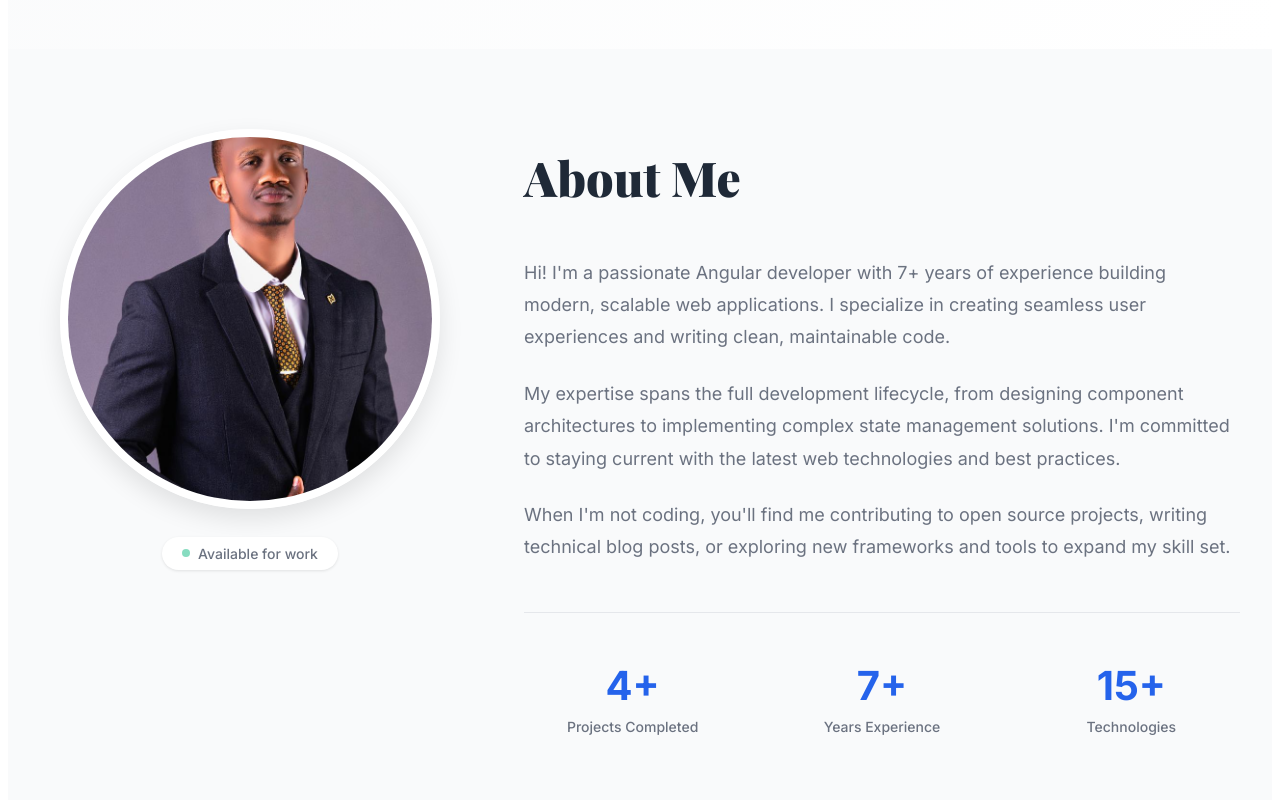
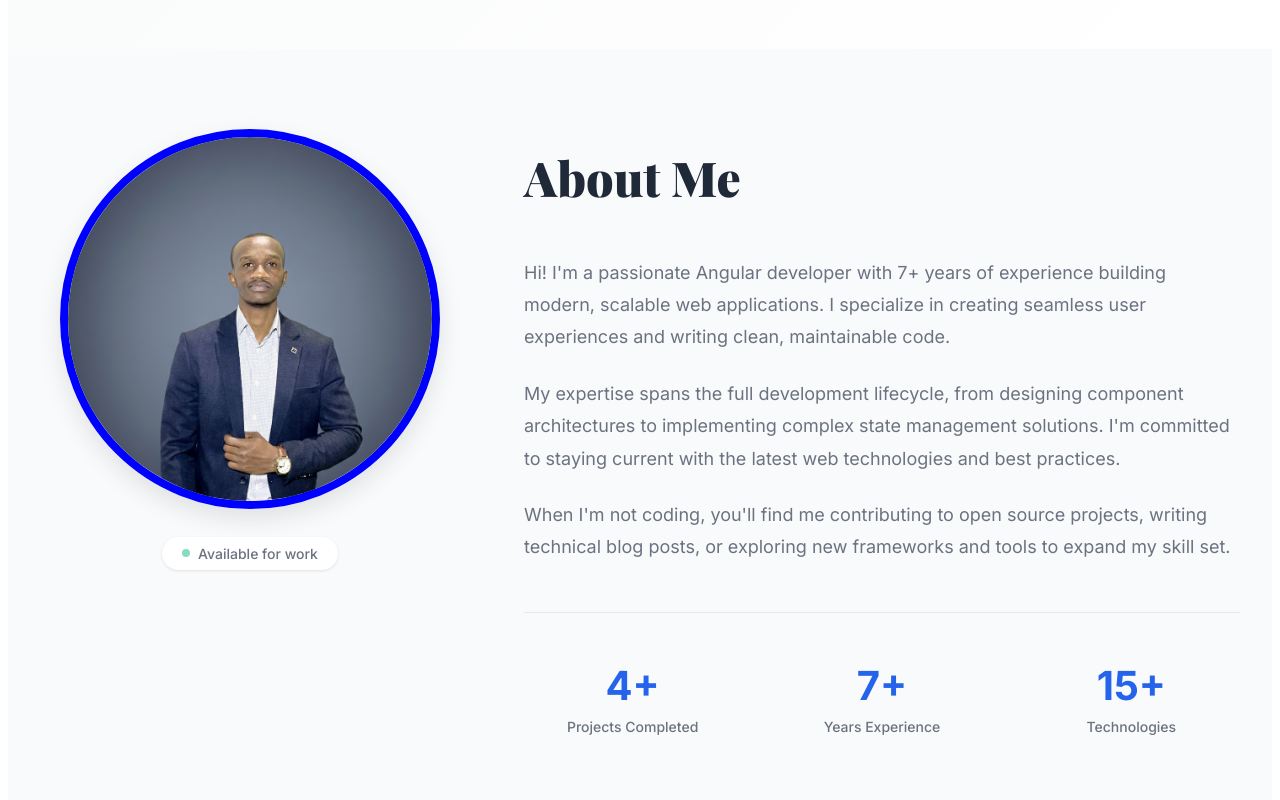
Before and after one commit to nshutifabrice09/portfolio, an Angular app: page / in a window 1280 px wide. Shown: the part 580-1380 px from the top of the page. Built offline with nearby package versions, Linux system fonts and the light colour scheme.

Commit message:
fix: update profile image source and contact information in about section

```diff
--- a/src/app/portfolio/portfolio.css
+++ b/src/app/portfolio/portfolio.css
@@ -279,7 +279,7 @@
   height: 380px;
   border-radius: 50%;
   object-fit: cover;
-  border: 8px solid white;
+  border: 8px solid blue;
   box-shadow: var(--shadow-lg);
   margin-bottom: 1.5rem;
 }
--- a/src/app/portfolio/portfolio.html
+++ b/src/app/portfolio/portfolio.html
@@ -37,7 +37,7 @@
     <div class="container">
       <div class="about-grid">
         <div class="about-image">
-          <img src="/assets/profile.jpg" alt="Profile Picture" class="profile-pic">
+          <img src="/assets/profile1.png" alt="Profile Picture" class="profile-pic">
           <div class="status-indicator">
             <span class="status-dot"></span>
             <span>Available for work</span>
@@ -161,8 +161,8 @@
               </div>
               <div>
                 <div class="contact-label">Email</div>
-                <a href="mailto:your.email@example.com" class="contact-value">
-                  your.email@example.com
+                <a href="mailto:niyonzimanshuti09@outlook.com" class="contact-value">
+                  niyonzimanshuti09@outlook.com
                 </a>
               </div>
             </div>
@@ -176,7 +176,7 @@
               <div>
                 <div class="contact-label">Phone</div>
                 <a href="tel:+1234567890" class="contact-value">
-                  +1 (234) 567-890
+                  +250 780 484 427
                 </a>
               </div>
             </div>
@@ -190,7 +190,7 @@
               </div>
               <div>
                 <div class="contact-label">Location</div>
-                <div class="contact-value">Your City, Country</div>
+                <div class="contact-value">Kigali City, Rwanda</div>
               </div>
             </div>
           </div>
@@ -210,7 +210,7 @@
                 </svg>
                 <span>LinkedIn</span>
               </a>
-              <a href="https://twitter.com/yourusername" target="_blank" class="social-link">
+              <a href="hhttps://x.com/FabGsmalz" target="_blank" class="social-link">
                 <svg xmlns="http://www.w3.org/2000/svg" width="20" height="20" viewBox="0 0 24 24" fill="currentColor">
                   <path d="M24 4.557c-.883.392-1.832.656-2.828.775 1.017-.609 1.798-1.574 2.165-2.724-.951.564-2.005.974-3.127 1.195-.897-.957-2.178-1.555-3.594-1.555-3.179 0-5.515 2.966-4.797 6.045-4.091-.205-7.719-2.165-10.148-5.144-1.29 2.213-.669 5.108 1.523 6.574-.806-.026-1.566-.247-2.229-.616-.054 2.281 1.581 4.415 3.949 4.89-.693.188-1.452.232-2.224.084.626 1.956 2.444 3.379 4.6 3.419-2.07 1.623-4.678 2.348-7.29 2.04 2.179 1.397 4.768 2.212 7.548 2.212 9.142 0 14.307-7.721 13.995-14.646.962-.695 1.797-1.562 2.457-2.549z"/>
                 </svg>
```
